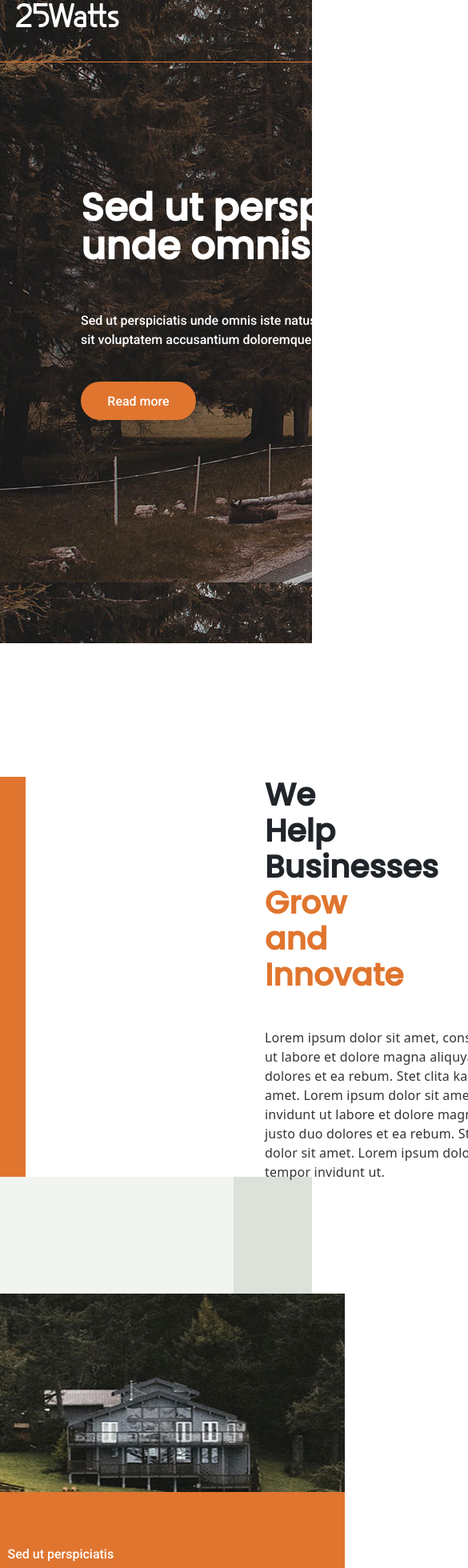
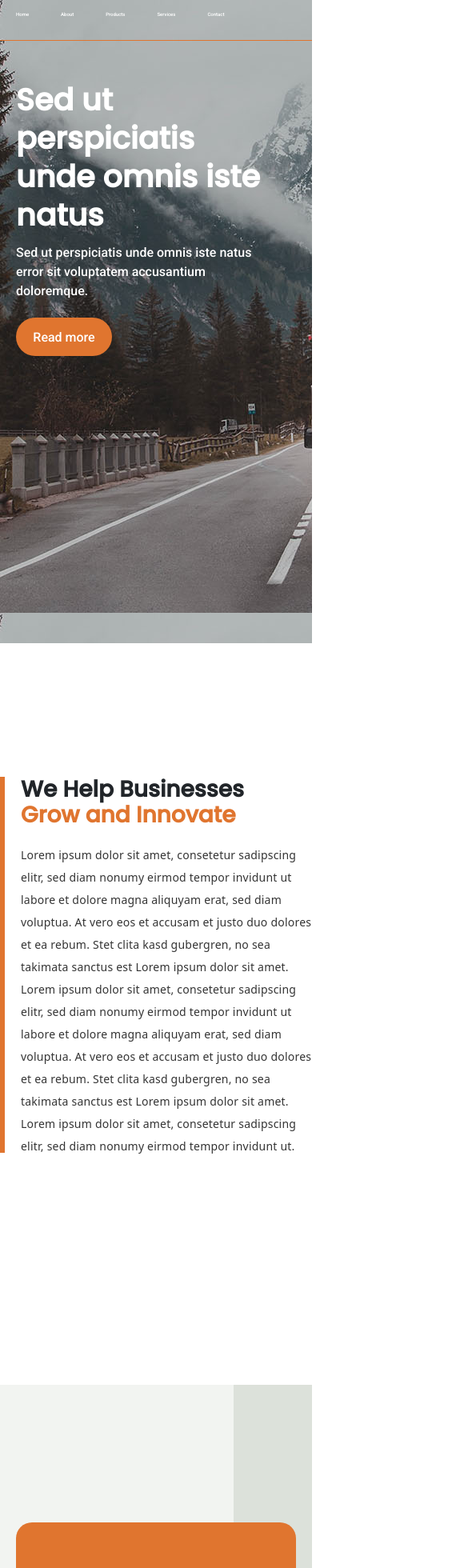
Before and after one commit to amielferreyra/twenty-five, a React (Create React App) app: page / in a window 390 px wide. Shown: the part 40-2000 px from the top of the page at 80% size, 585 px wide, since content can reach past the window. Built offline with nearby package versions, Linux system fonts and the light colour scheme.

Commit message:
terminando responsive

```diff
--- a/src/Views/about/About.js
+++ b/src/Views/about/About.js
@@ -3,9 +3,9 @@ import './components/about.scss'
 
 function About(){
     return(
-        <section className="about" id="nosotros">
+        <section className="sobre" id="nosotros">
 
-            <div className="borde">
+            <div className="bordecito">
                 <div className="pad">
                     <h1 className="titlee">We Help Businesses<br/>
                     <span>Grow and Innovate</span></h1>
--- a/src/Views/about/components/about.scss
+++ b/src/Views/about/components/about.scss
@@ -1,23 +1,25 @@
-.about {
+.sobre {
     background-color: white;
     height: 500px;
 
-    .borde{
+    .bordecito {
         border-left: 32px solid #E0752F;
 
-        .titlee{
+        .titlee {
             font: normal normal 600 39px/45px Poppins;
             margin-left: 299px;
             margin-top: 167px;
 
         }
-        span{
+
+        span {
             color: #E0752F;
         }
-        .pad p{
+
+        .pad p {
             margin-top: 44px;
             margin-left: 299px;
-            width: 768px ;
+            width: 768px;
             font-family: normal normal normal 16px/28px Roboto;
             letter-spacing: 0.22px;
             color: #343434;
@@ -26,3 +28,37 @@
 
     }
 }
+
+@media (max-width: 600px) {
+
+    .sobre {
+        height: 90vh;
+
+
+
+        .bordecito {
+            border-left: 6px solid #E0752F;
+            height: 470px;
+
+            .titlee {
+                margin-left: 20px;
+                font-size: 28px;
+                line-height: 32px;
+            }
+
+            span {
+                color: #E0752F;
+            }
+
+            .pad p {
+                margin-top: 20px;
+                margin-left: 20px;
+                width: auto;
+                font-size: 14px;
+                line-height: 28px;
+            }
+        }
+    }
+
+
+}
--- a/src/Views/contact/components/contact.scss
+++ b/src/Views/contact/components/contact.scss
@@ -13,11 +13,11 @@
         width: 471px;
         margin-right: 99px;
 
-        .titulo{
+        .titulo {
             font-family: normal normal 600 39px/45px Poppins;
         }
 
-        span{
+        span {
             color: #E0752F;
         }
 
@@ -46,20 +46,20 @@
             width: 100%;
         }
 
-        form textarea:hover{
-            border-bottom:1px solid #E0752F;
+        form textarea:hover {
+            border-bottom: 1px solid #E0752F;
         }
 
 
-        .separador{
+        .separador {
             margin-top: 31px;
         }
 
-        .separador-mensaje{
+        .separador-mensaje {
             margin-top: 23px;
         }
 
-        .boton{
+        .boton {
             border-radius: 25px;
             background-color: #E0752F;
             width: 144px;
@@ -70,14 +70,72 @@
             color: white;
             margin-top: 8px;
 
-            .botoncito{
+            .botoncito {
                 color: #ffff;
             }
         }
 
-        .mensaje-exito{
-            color: green;
+        .mensaje-exito {
+            color: #E0752F;
         }
 
     }
 }
+
+@media (max-width: 600px) {
+    .contact-wrapper {
+        flex-direction: column-reverse;
+
+        .globo{
+            width: 330px;
+            height: 200px;
+            margin-bottom: 10px;
+        }
+
+
+        .contact-form {
+            width: 100%;
+            margin: 0px;
+
+            h1 {
+                margin-bottom: 40px;
+                font-size: 28px;
+                margin-left: 15px;
+            }
+
+            label {
+                font-size: 14px;
+                margin-left: 15px;
+            }
+
+            form input,
+            form textarea {
+                width: 90%;
+                margin-left: 15px;
+            }
+
+            .separador,
+            .separador-mensaje {
+                margin-top: 20px;
+            }
+
+            .boton {
+                margin-top: 15px;
+                width: 120px;
+                height: 40px;
+                margin-left: 15px;
+
+                .botoncito {
+                    font-size: 14px;
+                }
+            }
+
+            .mensaje-exito {
+                margin-left: 15px;
+                font-family: Roboto;
+                font-size: 15px;
+            }
+        }
+
+    }
+}
--- a/src/Views/contact/components/formulario.jsx
+++ b/src/Views/contact/components/formulario.jsx
@@ -81,7 +81,7 @@ function formulario(props) {
           </div>
 
           <div>
-            <img src={contimg} alt="" />
+            <img className='globo' src={contimg} alt="" />
           </div>
         </div>
       </section>
--- a/src/Views/footer/components/footer.scss
+++ b/src/Views/footer/components/footer.scss
@@ -1,4 +1,4 @@
-.foot{
+.foot {
     height: 96px;
     display: flex;
     align-items: center;
@@ -6,13 +6,28 @@
     background-color: #343434;
     color: #DCE1DA;
 
-    h5{
+    h5 {
         font-family: Roboto;
         font-size: 16px;
         margin-left: 101px;
     }
 
-    .logo{
+    .logo {
         margin-right: 101px;
     }
 }
+
+@media (max-width: 600px) {
+    .foot {
+        align-items: center;
+        height: 80px;
+
+        h5 {
+            margin-left: 20px;
+        }
+
+        .logo {
+            margin-right: 20px;
+        }
+    }
+}
--- a/src/Views/home/components/home.scss
+++ b/src/Views/home/components/home.scss
@@ -1,5 +1,5 @@
 .fondo{
-    height: 100vh !important;
+  height: 100vh;
   background-image: url(../../../components/imagenes/slider-1.png);
 
   .head {
@@ -9,7 +9,6 @@
       height: 14vh;
       width: 100%;
       border-bottom: 1px solid #E0752F;
-
 
 
       .logo {
@@ -86,3 +85,64 @@
   }
 
 }
+
+
+
+
+
+@media only screen and (max-width: 600px) {
+  .fondo {
+    background-position: center;
+
+
+
+    .head {
+      flex-direction: column;
+      align-items:flex-start;
+      height: fit-content;
+
+      .logo {
+        margin-left: 10px;
+        .imglogo {
+          max-width: 100px;
+          margin-right: 0;
+        }
+      }
+
+      .navbar{
+
+        a{
+            text-decoration: none;
+            color: white;
+            font-size: 6px;
+        }
+    }
+
+
+    }
+
+    .header {
+
+      .title {
+        margin-top: 50px;
+        margin-left: 20px;
+        width: 80%;
+        font-size: 38px;
+      }
+
+      p {
+        margin-top: 80px;
+        margin-left: 20px;
+        width: 80%;
+      }
+
+      .btn-home {
+        margin-top: 35px;
+        margin-left: 20px;
+        width: 120px;
+      }
+    }
+
+  }
+
+}
--- a/src/Views/products/components/products.scss
+++ b/src/Views/products/components/products.scss
@@ -1,17 +1,15 @@
-.sau{
-    background-image: linear-gradient(
-        to right,
-        #F2F4F1 0%,
-        #F2F4F1 75%,
-        #DCE1DA 75%,
-        #DCE1DA 100%
-    );
+.sau {
+    background-image: linear-gradient(to right,
+            #F2F4F1 0%,
+            #F2F4F1 75%,
+            #DCE1DA 75%,
+            #DCE1DA 100%);
     height: 100vh;
     display: flex;
     align-items: center;
     justify-content: center;
 
-    .backgr{
+    .backgr {
         background-image: url(../../../components/imagenes/section3-image.png);
         background-position: center center;
         background-repeat: no repeat;
@@ -22,13 +20,13 @@
         align-items: end;
         justify-content: end;
 
-        .box{
+        .box {
             background-color: #E0752F;
             color: white;
             width: 471px;
             height: 304px;
 
-            p{
+            p {
                 font-family: Roboto;
                 font-size: 16px;
                 margin-left: 50px;
@@ -36,33 +34,33 @@
                 margin-right: 49px;
             }
 
-            h1{
+            h1 {
                 font-family: Poppins;
                 font-size: 39px;
                 margin-left: 50px;
             }
 
-            h3{
+            h3 {
                 font-family: Roboto;
                 font-size: 16px;
                 margin-left: 50px;
                 margin-top: 68px;
             }
 
-            .carousel{
+            .carousel {
                 display: flex;
                 flex-direction: column;
 
-                .flex{
+                .flex {
                     text-align: end;
 
-                    button{
+                    button {
                         background-color: #E0752F;
                         border: #E0752F;
 
                     }
 
-                    .mg{
+                    .mg {
                         margin-right: 49.3px;
                         margin-left: 10.4px;
                     }
@@ -76,3 +74,47 @@
 
     }
 }
+
+
+@media (max-width: 600px) {
+    .sau {
+        background-image: linear-gradient(to right,
+        #F2F4F1 0%,
+        #F2F4F1 75%,
+        #DCE1DA 75%,
+        #DCE1DA 100%);
+
+
+        .backgr {
+            background-image: none;
+            width: 100%;
+            height: auto;
+            align-items: flex-start;
+            justify-content: flex-start;
+
+
+            .box {
+
+                height: 500px;
+                margin: 20px;
+                border-radius: 20px;
+
+
+
+                p,
+                h1,
+                h3 {
+                    margin-top: 30px;
+                    margin-left: 20px;
+                    margin-right: 20px;
+                }
+
+                h3 {
+                    margin-top: 90px;
+                }
+            }
+        }
+    }
+
+
+}
--- a/src/Views/service/components/service.scss
+++ b/src/Views/service/components/service.scss
@@ -1,37 +1,66 @@
-
-.content{
+.content {
     height: 100vh;
     background-image: url(../../../components/imagenes/section4-image.png);
     background-position: right center;
     background-repeat: no-repeat;
 
-    .accordion{
+    .accordion {
         width: 669px;
         margin-left: 101px;
         padding-top: 144px;
 
-        .accordion-header{
+        .accordion-header {
             font-family: Roboto, medium;
             font-size: 16px;
         }
 
-        .accordion-body{
+        .accordion-body {
             width: 669px;
             height: 184px;
             display: flex;
             align-items: center;
             justify-content: center;
 
-            p{
+            p {
                 font-family: Roboto;
                 font-size: 16px;
             }
         }
 
-        .accordion-button{
+        .accordion-button {
             background: none;
         }
 
     }
 
 }
+
+
+@media (max-width: 600px) {
+    .content {
+        height: 80vh;
+        background-image: none;
+        padding: 20px;
+        background-image: url(../../../components/imagenes/section4-image.png);
+
+        .accordion {
+            width: 100%;
+            margin-left: 0;
+            padding-top: 50px;
+
+            .accordion-header {
+                font-size: 14px;
+            }
+
+            .accordion-body {
+                width: 100%;
+                height: auto;
+
+                p {
+                    font-size: 14px;
+                }
+            }
+        }
+    }
+
+}
```
Lines whose indentation alone changed are shown as unchanged.
